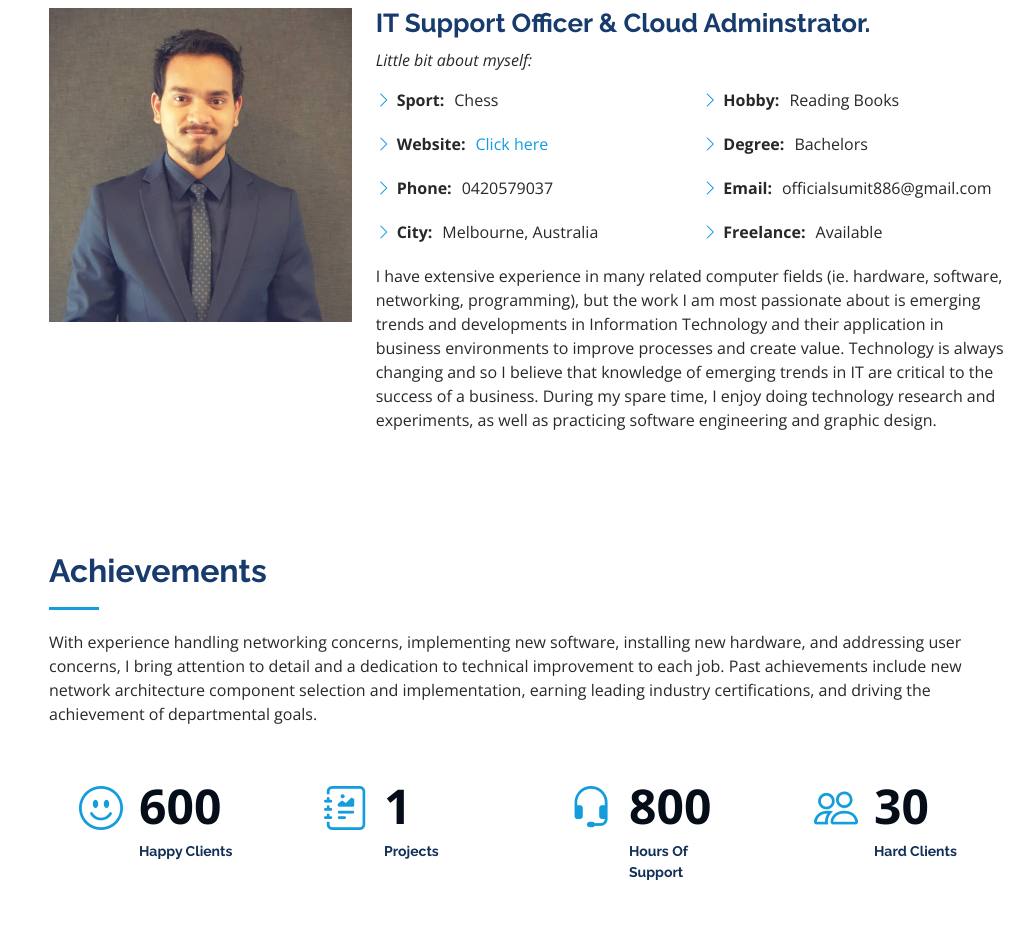
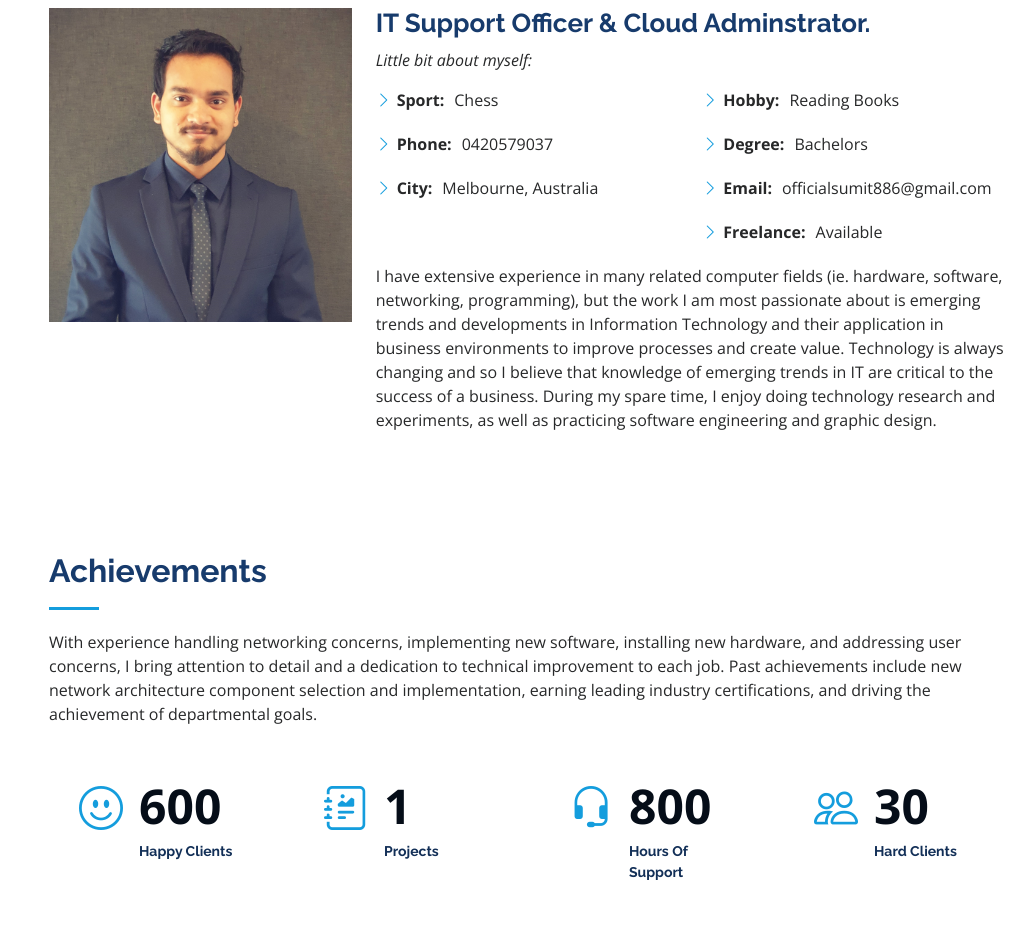
Before and after one commit to sumitrajbanshi1/sumitrajbanshi1.github.io, a plain HTML site: page portfolio/index.html in a window 1280 px wide. Shown: the part 1080-2012 px from the top of the page, without its empty margins (263-1280 px from the left). Drawn offline with nearby package versions, Linux system fonts and the light colour scheme.

Commit message:
Update index.html

```diff
--- a/portfolio/index.html
+++ b/portfolio/index.html
@@ -107,9 +107,6 @@
               <div class="col-lg-6">
                 <ul>
                   <li><i class="bi bi-chevron-right"></i> <strong>Sport:</strong> <span>Chess</span></li>
-                  <li><i class="bi bi-chevron-right"></i> <strong>Website:</strong>
-                    <span><a href="https://">Click here</a></span>
-                  </li>
                   <li><i class="bi bi-chevron-right"></i> <strong>Phone:</strong> <span>0420579037</span></li>
                   <li><i class="bi bi-chevron-right"></i> <strong>City:</strong> <span>Melbourne, Australia</span></li>
                 </ul>
```
